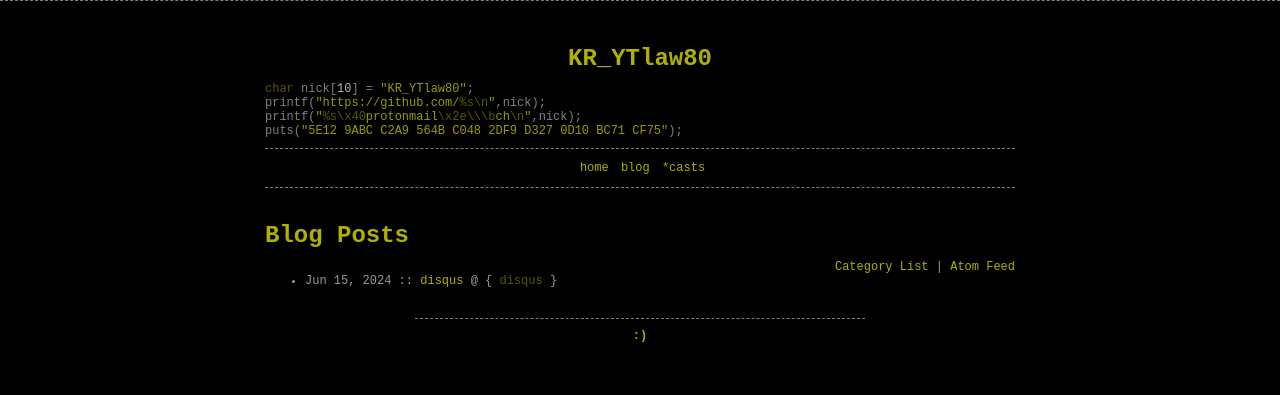
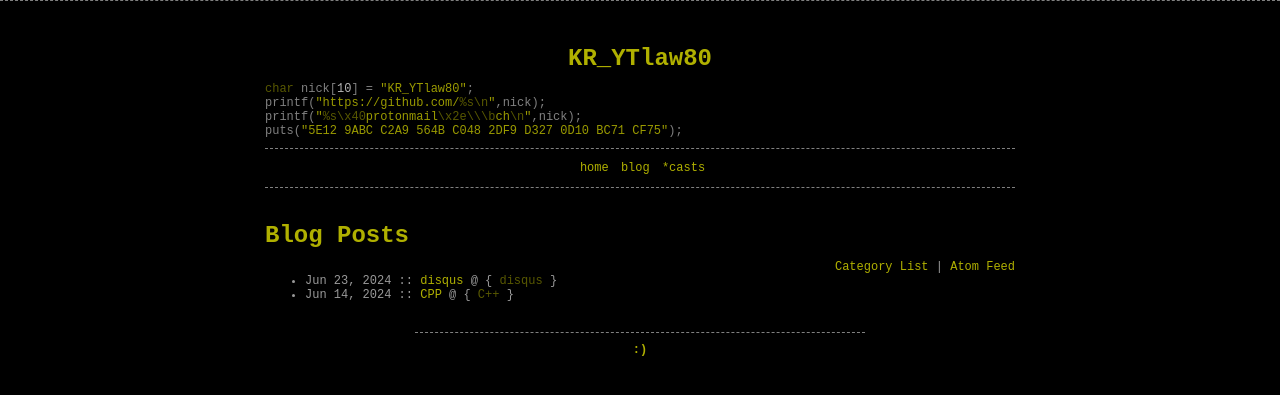
Before and after one commit to YTlaw80/blog, a Jekyll site: the page built from blog.md, in a window 1280 px wide. Shown: the top 395 px of the page. Built offline with Jekyll 4.4.1, drawn with Linux system fonts in a browser that asks for light colours.

Commit message:
cpp_post_cat_blog

```diff
--- a/_posts/2024/2024-06-23-disqus.md
+++ b/_posts/2024/2024-06-23-disqus.md
@@ -1,7 +1,7 @@
 ---
 layout: post
 title:	"disqus"
-date:	2024-06-15 12:09:24
+date:	2024-06-23 12:09:24
 categories:
     - blog
 tags:
```
Also changed, not shown: _posts/2024/2024-06-14-CPP.md (+1 -1 lines).
